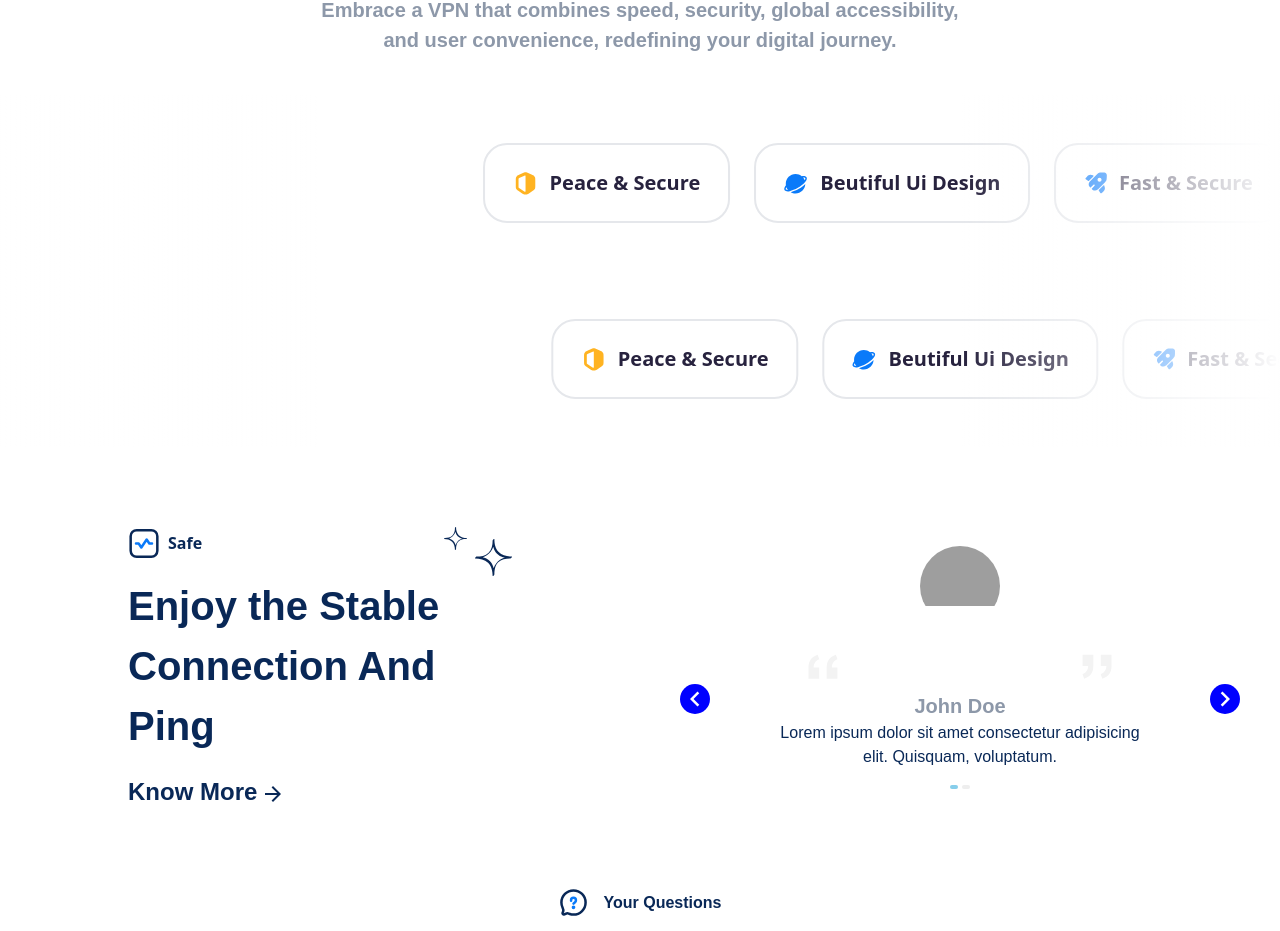
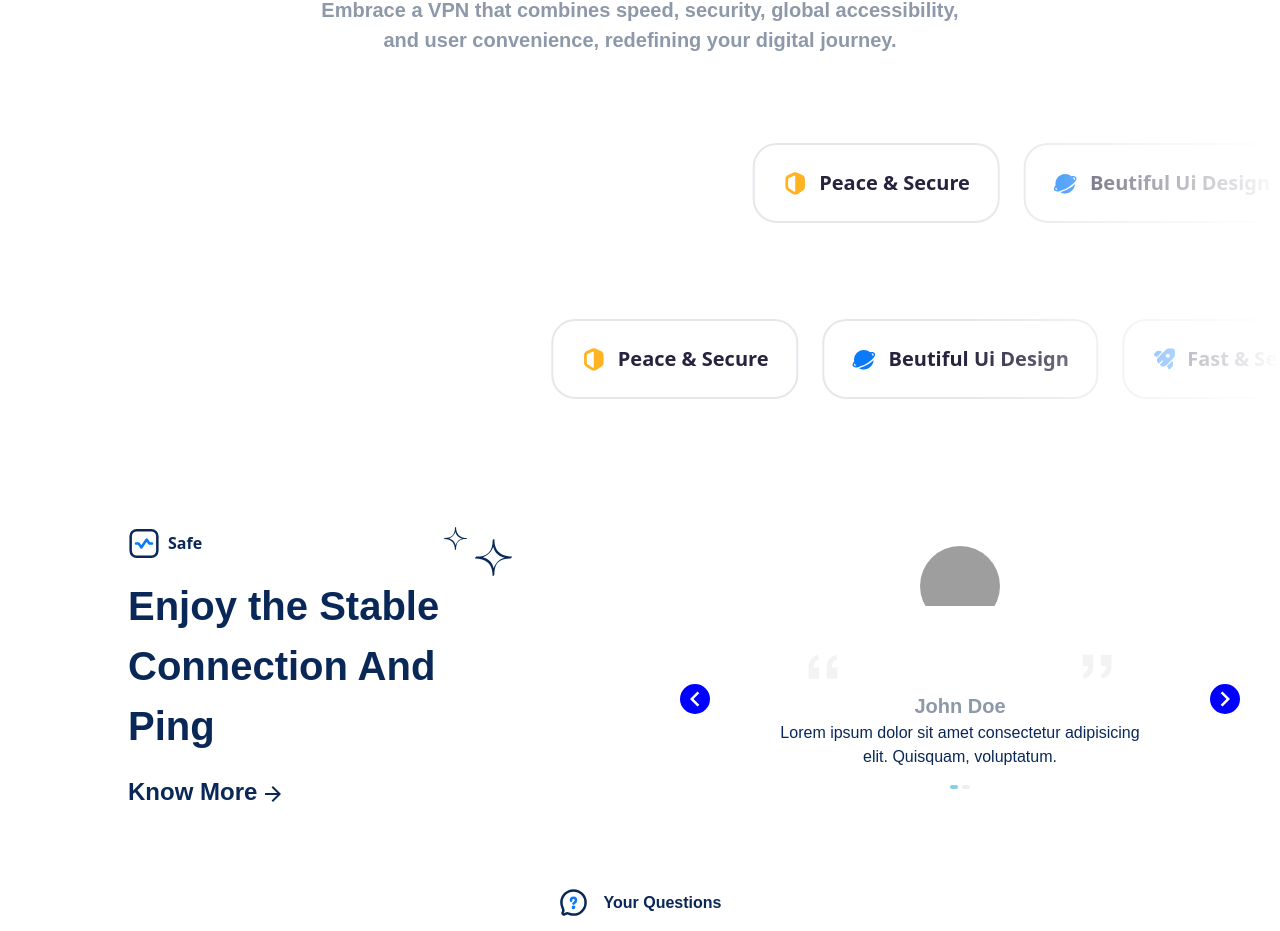
Before and after one commit to Abdullah-146/Vpn, a React (Vite) app: page / in a window 1280 px wide. Shown: the part 2834-3765 px from the top of the page. Built offline with nearby package versions, Linux system fonts and the light colour scheme; no server answers; grey boxes are pictures that could not be loaded.

Commit message:
duration

```diff
--- a/src/Components/Slider.jsx
+++ b/src/Components/Slider.jsx
@@ -47,7 +47,7 @@ function Slider() {
           x: ["100%", "0%"],
           transition: {
             ease: "linear",
-            duration: 10,
+            duration: 15,
             repeat: Infinity,
           },
         }}
```
